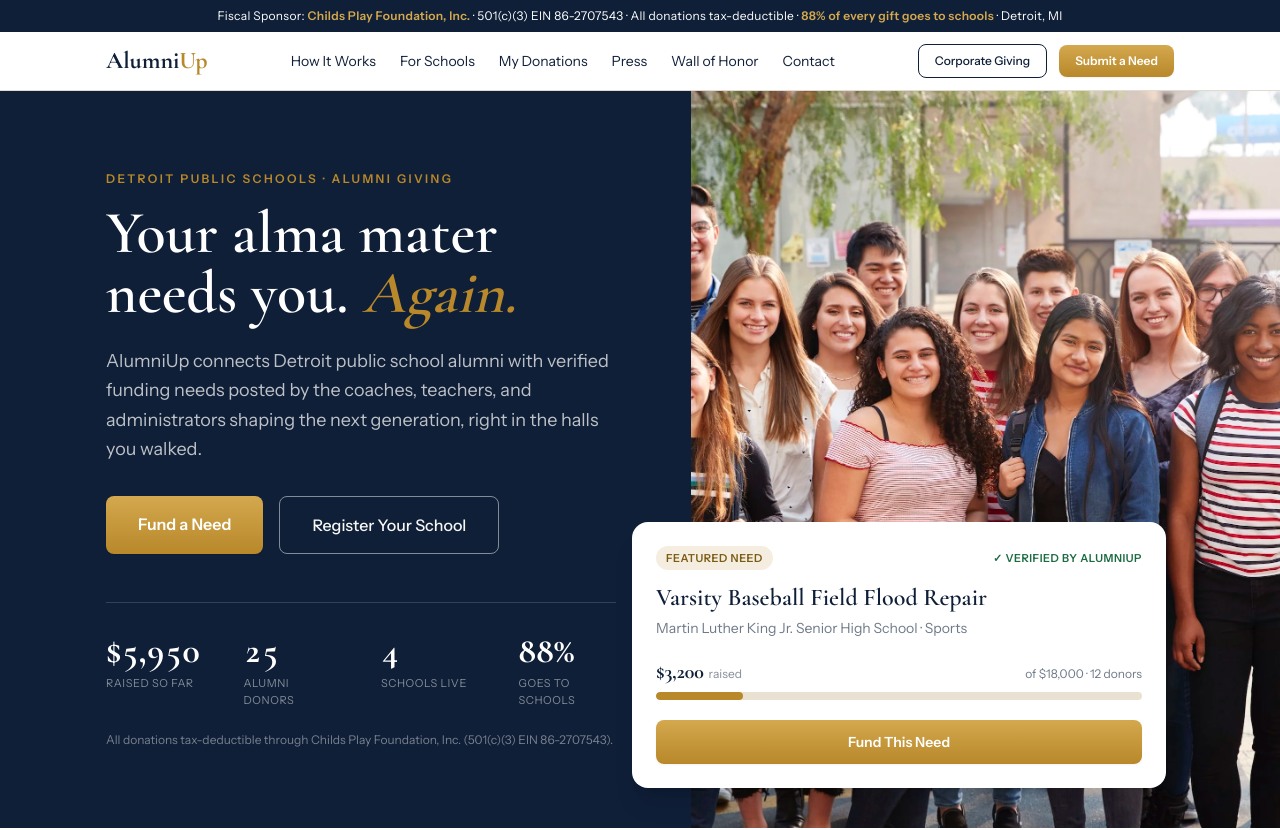
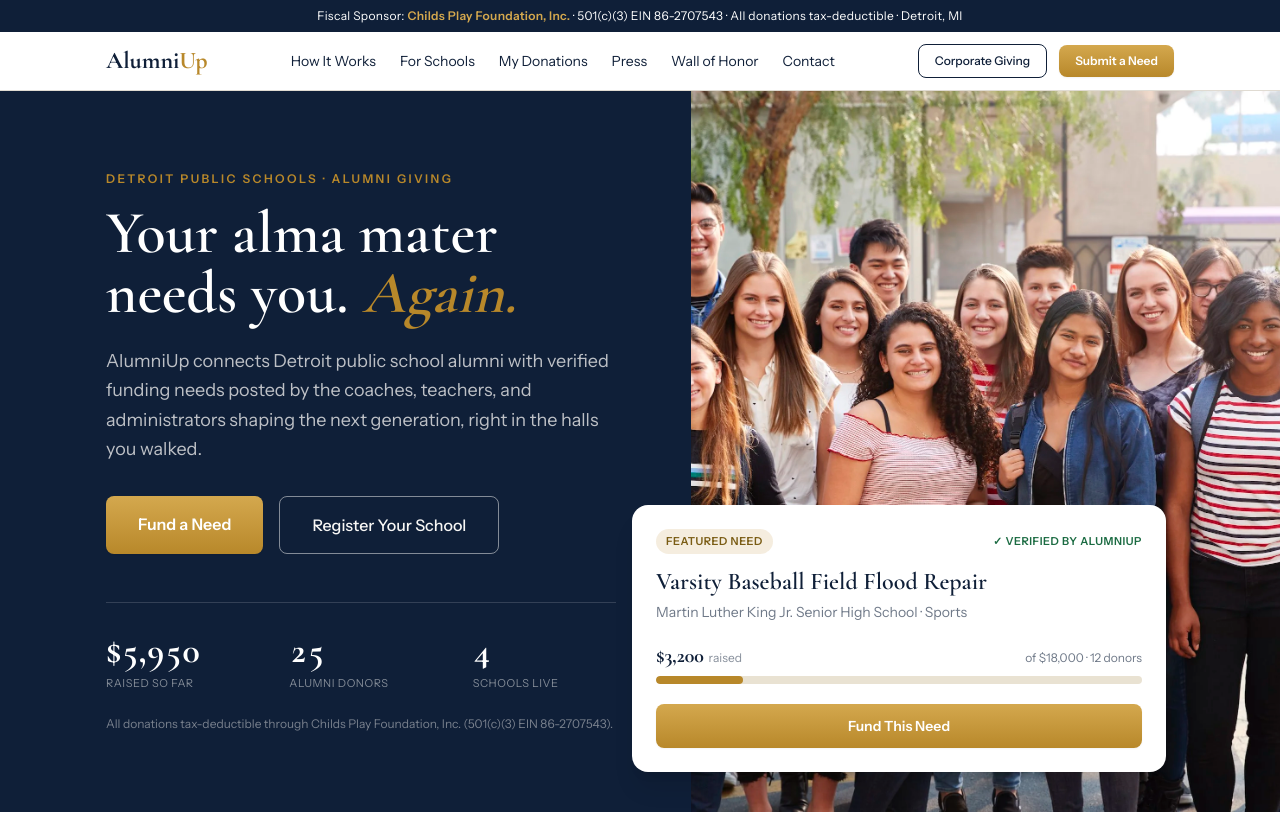
Before and after one commit to RISHAOFFICIAL/AlumniUp, a Next.js app: page / in a window 1280 px wide. Shown: the top 830 px of the page. Built offline with nearby package versions, Linux system fonts and the light colour scheme; no server answers.

Commit message:
Tone down the 88%: remove it from the hero stats and the trust bar; keep it in How It Works and the For Schools receive-funds step where it explains the mechanics

```diff
--- a/src/app/page.tsx
+++ b/src/app/page.tsx
@@ -77,11 +77,10 @@ function Hero() {
               </a>
             </div>
 
-            <div className="grid grid-cols-2 sm:grid-cols-4 gap-x-10 gap-y-8 mt-12 border-t border-white/15 pt-7">
+            <div className="grid grid-cols-2 sm:grid-cols-3 gap-x-10 gap-y-8 mt-12 border-t border-white/15 pt-7">
               <StatCard label="Raised So Far" value={formatCompactCurrency(stats.totalRaised)} />
               <StatCard label="Alumni Donors" value={formatCompactNumber(stats.donorCount)} />
               <StatCard label="Schools Live" value={String(stats.schoolCount)} />
-              <StatCard label="Goes to Schools" value="88%" />
             </div>
 
             <p className="text-xs text-cream/45 mt-6 font-sans">
--- a/src/components/SiteChrome.tsx
+++ b/src/components/SiteChrome.tsx
@@ -11,7 +11,6 @@ export function TrustBar() {
       Fiscal Sponsor: <span className="text-gold-light font-semibold">{CPF_INFO.name}</span>
       {" · "}{CPF_INFO.classification} EIN {CPF_INFO.ein}
       {" · "}All donations tax-deductible
-      {" · "}<span className="text-gold-light font-semibold">88% of every gift goes to schools</span>
       {" · "}Detroit, MI
     </div>
   );
```
